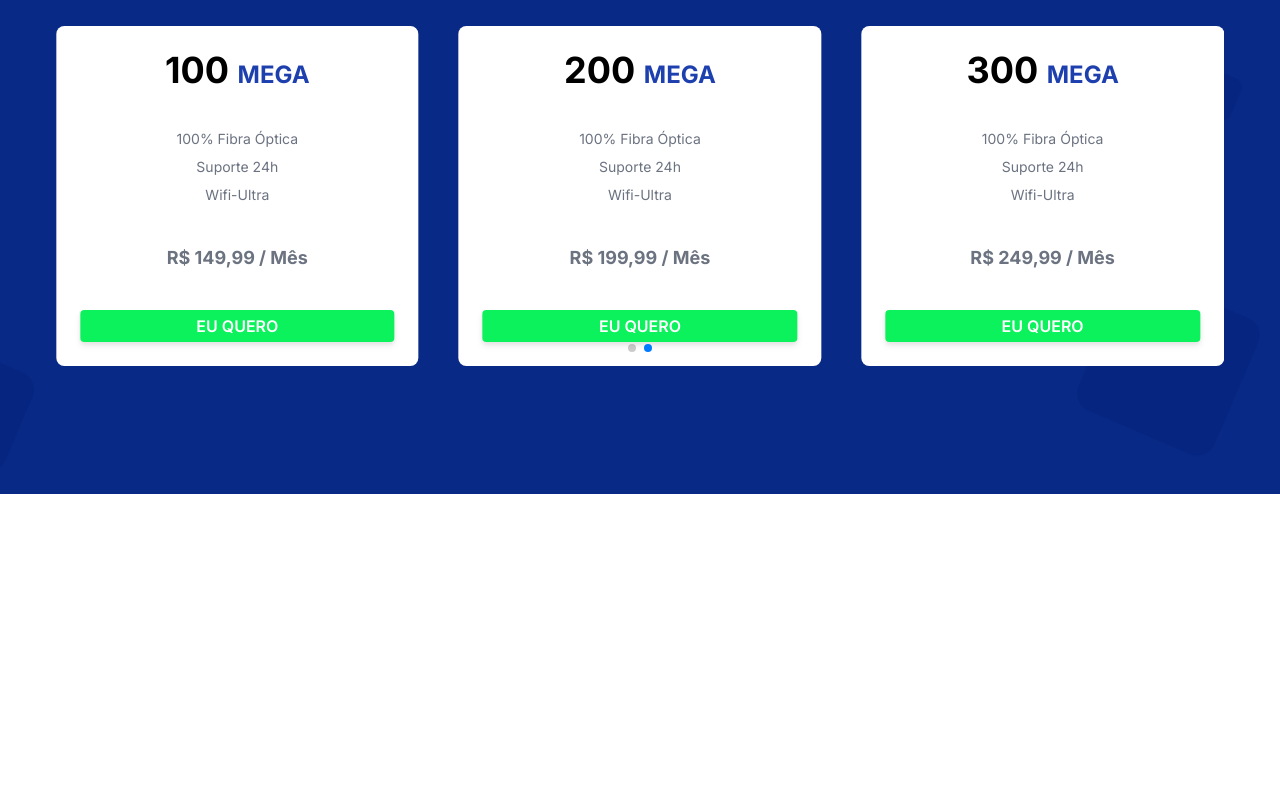
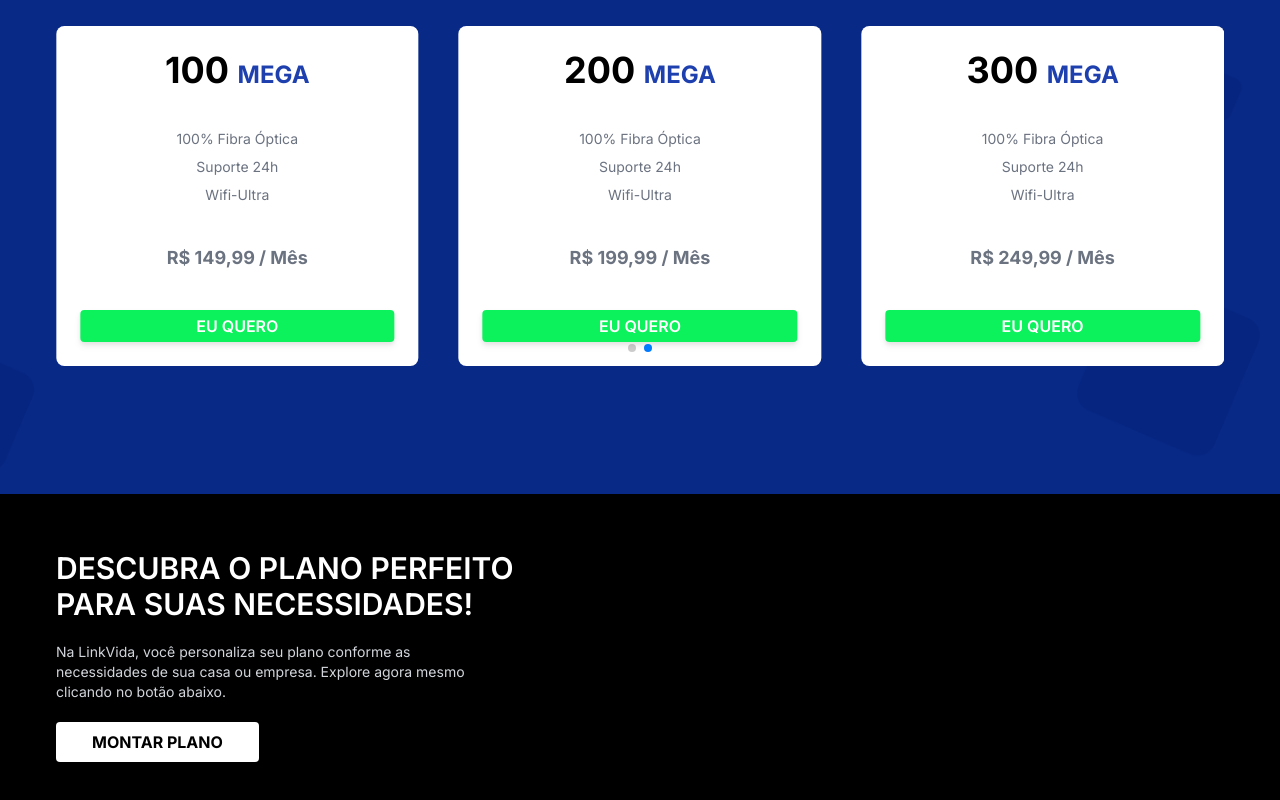
Before and after one commit to PabloSantos-CG/projeto_dabliunet, a Next.js app in the folder my-app/: page / in a window 1280 px wide. Shown: the part 1454-2254 px from the top of the page. Before the commit the page ends 1948 px from the top, so only its background shows below. Built offline with nearby package versions, Linux system fonts and the light colour scheme.

Commit message:
feat: add label component

```diff
--- a/my-app/src/app/page.tsx
+++ b/my-app/src/app/page.tsx
@@ -1,5 +1,6 @@
 import About from "@/components/About";
 import Banner from "@/components/Banner";
+import Label from "@/components/Label";
 import OurPlans from "@/components/OurPlans";
 
 export default function Home() {
@@ -8,6 +9,7 @@ export default function Home() {
       <Banner />
       <About />
       <OurPlans />
+      <Label />
     </>
   );
 }
--- /dev/null
+++ b/my-app/src/components/Label.tsx
@@ -0,0 +1,25 @@
+export default function Label() {
+  return (
+    <section className="bg-black text-white py-14">
+      <div className="container flex flex-col gap-y-5 m-auto px-4">
+        <h2 className="uppercase text-3xl font-semibold">
+          Descubra o plano perfeito
+          <br />
+          para suas necessidades!
+        </h2>
+
+        <p className="max-w-md text-sm text-gray-300">
+          Na LinkVida, você personaliza seu plano conforme as necessidades de
+          sua casa ou empresa. Explore agora mesmo clicando no botão abaixo.
+        </p>
+
+        <a
+          href="#Contact"
+          className="w-max bg-white hover:bg-gray-200 px-9 py-2 text-black font-bold rounded"
+        >
+          MONTAR PLANO
+        </a>
+      </div>
+    </section>
+  );
+}
```
